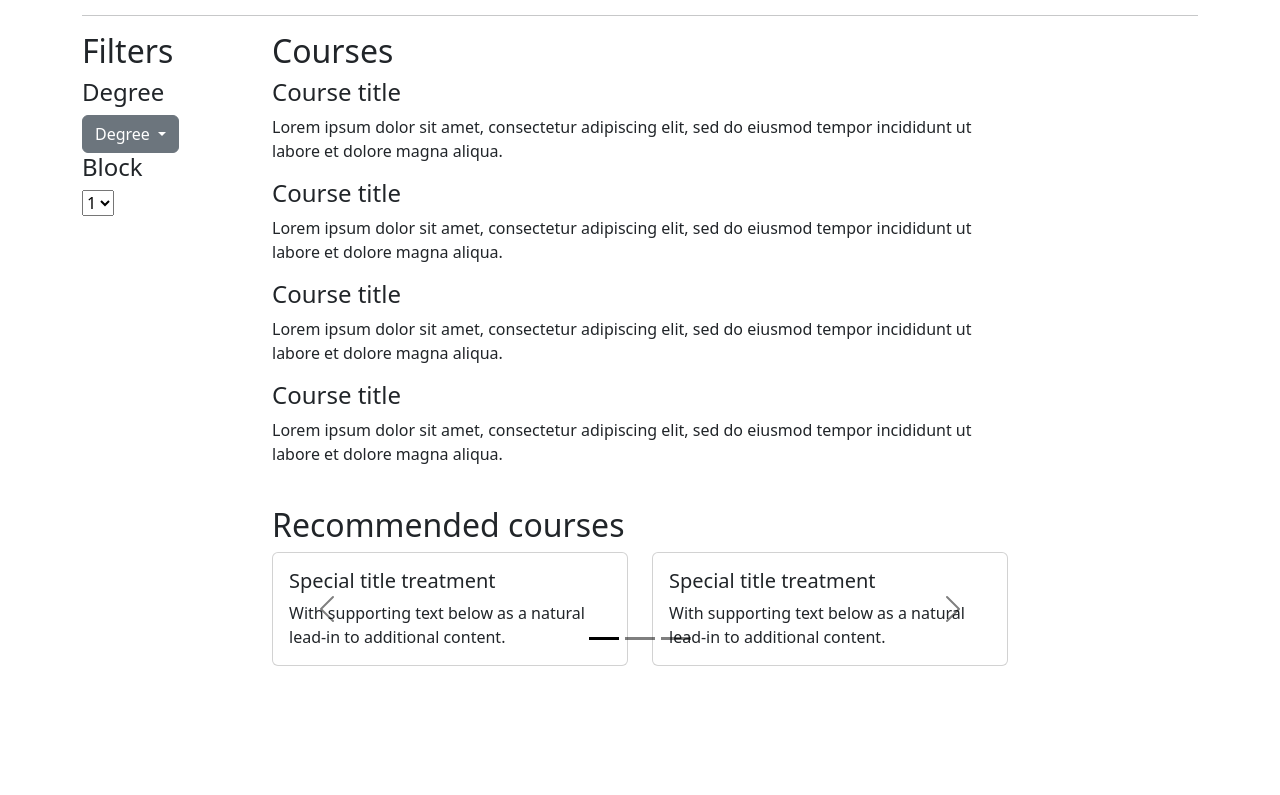
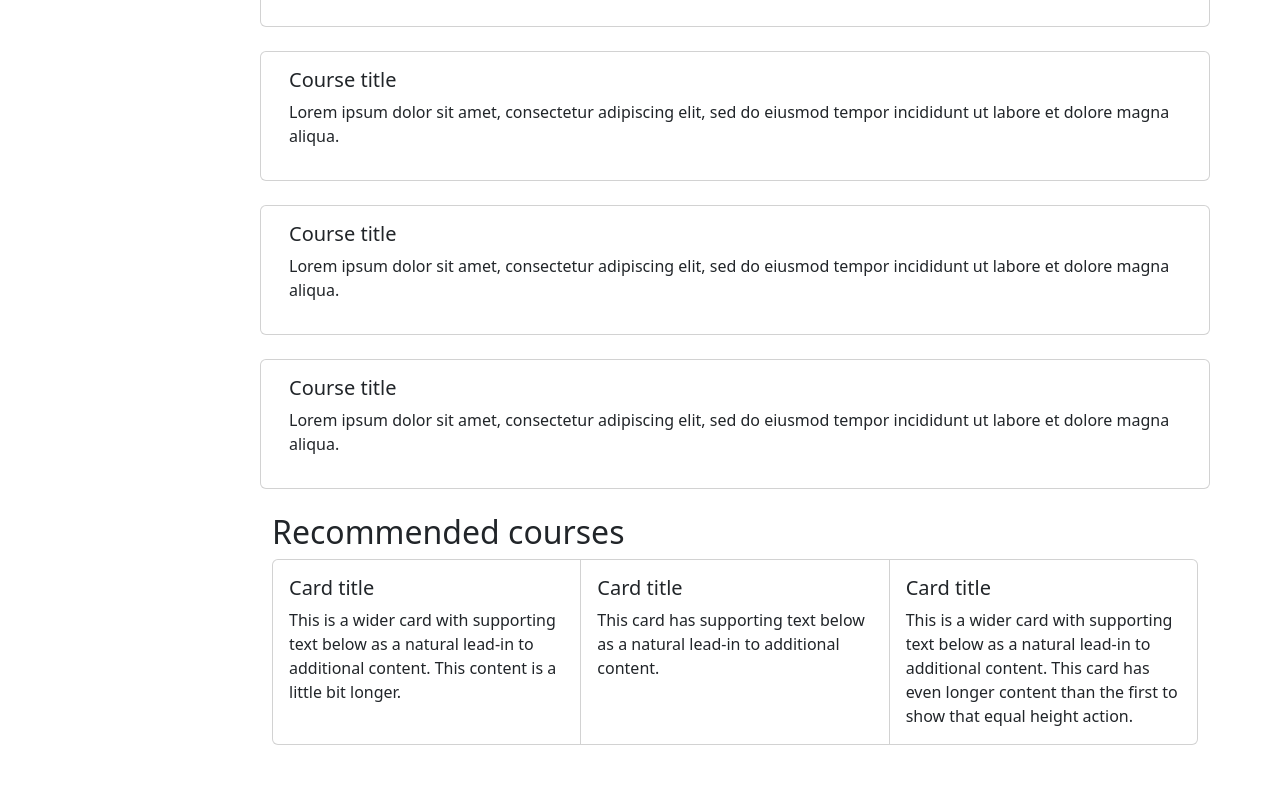
Before and after one commit to KleinJonasUVT/thesis_ma_recsys, a Flask app: page / in a window 1280 px wide. Shown: the part 357-1152 px from the top of the page. Before the commit the page ends 1023 px from the top, so only its background shows below. Run offline with Flask 3, Linux system fonts and the light colour scheme.

Commit message:
updated the style of the webpage

```diff
--- a/templates/home.html
+++ b/templates/home.html
@@ -6,37 +6,30 @@
   <meta name="viewport" content="width=device-width, initial-scale=1">
   <link href="https://cdn.jsdelivr.net/npm/bootstrap@5.3.0/dist/css/bootstrap.min.css" rel="stylesheet">
   <style>
-    #TiU_logo {
-      max-width: 40%;
-    }
-
-    header {
-      text-align: center;
-    }
-
-    .carousel-control-prev-icon,
-    .carousel-control-next-icon,
-    .carousel-indicators {
-      filter: invert(100%) sepia(0%) saturate(0%) hue-rotate(180deg) brightness(100%) contrast(100%);
-    }
-
     body {
-      margin-bottom: 50px; /* Add space at the bottom */
+      margin-top: 50px;
+      margin-bottom: 50px;
     }
   </style>
 </head>
 <body>
 <div class="container">
   <header>
+    <div class="row">
+      <div class="col-2">
+        <img class="img-fluid" id="TiU_logo" src="https://thesismarecsys--kleinjonasuvt.repl.co/static/TiU_logo.png">
+      </div>
+      <div class="col-8">
         <h1>Tilburg University Course Catalogue</h1>
-    <img class="img-fluid" id="TiU_logo" src="https://thesismarecsys--kleinjonasuvt.repl.co/static/TiU_logo.png">
+      </div>
+    </div>
   </header>
   <hr>
+<!--Filter part-->
   <div class="row">
     <div class="col-2">
       <aside>
         <h2>Filters</h2>
-        <h4>Degree</h4>
         <div class="dropdown" data-bs-theme="light">
           <button class="btn btn-secondary dropdown-toggle" type="button" id="dropdownMenuButtonLight" data-bs-toggle="dropdown" aria-expanded="false">
             Degree
@@ -48,108 +41,83 @@
             <li><a class="dropdown-item" href="#">Pre-master</a></li>
           </ul>
         </div>
-        <h4>Block</h4>
-        <select>
-          <option value="1" selected>1</option>
-          <option value="2">2</option>
-          <option value="3">3</option>
-          <option value="4">4</option>
-        </select>
+      <br>
+        <div class="dropdown" data-bs-theme="light">
+          <button class="btn btn-secondary dropdown-toggle" type="button" id="dropdownMenuButtonLight" data-bs-toggle="dropdown" aria-expanded="false">
+            Block
+          </button>
+          <ul class="dropdown-menu" aria-labelledby="dropdownMenuButtonLight">
+            <li><a class="dropdown-item active" href="#">Block 1</a></li>
+            <li><a class="dropdown-item" href="#">Block 2</a></li>
+            <li><a class="dropdown-item" href="#">Block 3</a></li>
+            <li><a class="dropdown-item" href="#">Block 4</a></li>
+          </ul>
+        </div>
       </aside>
     </div>
-    <div class="col-8">
+    <div class="col-10">
       <main>
         <h2>Courses</h2>
-        <h4>Course title</h4>
-        <p>Lorem ipsum dolor sit amet, consectetur adipiscing elit, sed do eiusmod tempor incididunt ut labore et dolore magna aliqua.</p>
-        <h4>Course title</h4>
-        <p>Lorem ipsum dolor sit amet, consectetur adipiscing elit, sed do eiusmod tempor incididunt ut labore et dolore magna aliqua.</p>
-        <h4>Course title</h4>
-        <p>Lorem ipsum dolor sit amet, consectetur adipiscing elit, sed do eiusmod tempor incididunt ut labore et dolore magna aliqua.</p>
-        <h4>Course title</h4>
-        <p>Lorem ipsum dolor sit amet, consectetur adipiscing elit, sed do eiusmod tempor incididunt ut labore et dolore magna aliqua.</p>
-      </main>
-      <br>
-      <recommended>
-        <h2>Recommended courses</h2>
-        <div id="carouselExampleDark" class="carousel slide">
-          <div class="carousel-indicators">
-            <button type="button" data-bs-target="#carouselExampleIndicators" data-bs-slide-to="0" class="active" aria-current="true" aria-label="Slide 1"></button>
-            <button type="button" data-bs-target="#carouselExampleIndicators" data-bs-slide-to="1" aria-label="Slide 2"></button>
-            <button type="button" data-bs-target="#carouselExampleIndicators" data-bs-slide-to="2" aria-label="Slide 3"></button>
-          </div>
-          <div class="carousel-inner">
-            <div class="carousel-item active">
           <div class="row">
-                <div class="col-sm-6 mb-3 mb-sm-0">
             <div class="card">
               <div class="card-body">
-                      <h5 class="card-title">Special title treatment</h5>
-                      <p class="card-text">With supporting text below as a natural lead-in to additional content.</p>
+                <h5>Course title</h5>
+                <p>Lorem ipsum dolor sit amet, consectetur adipiscing elit, sed do eiusmod tempor incididunt ut labore et dolore magna aliqua.</p>
               </div>
             </div>
           </div>
-                <div class="col-sm-6">
+        <br>
+          <div class="row">
             <div class="card">
               <div class="card-body">
-                      <h5 class="card-title">Special title treatment</h5>
-                      <p class="card-text">With supporting text below as a natural lead-in to additional content.</p>
+                <h5>Course title</h5>
+                <p>Lorem ipsum dolor sit amet, consectetur adipiscing elit, sed do eiusmod tempor incididunt ut labore et dolore magna aliqua.</p>
+              </div>
+            </div>
+          </div>
+        <br>
+          <div class="row">
+            <div class="card">
+              <div class="card-body">
+                <h5>Course title</h5>
+                <p>Lorem ipsum dolor sit amet, consectetur adipiscing elit, sed do eiusmod tempor incididunt ut labore et dolore magna aliqua.</p>
+              </div>
+            </div>
+          </div>
+        <br>
+          <div class="row">
+            <div class="card">
+              <div class="card-body">
+                <h5>Course title</h5>
+                <p>Lorem ipsum dolor sit amet, consectetur adipiscing elit, sed do eiusmod tempor incididunt ut labore et dolore magna aliqua.</p>
+              </div>
+            </div>
+          </div>
+        <br>
+        <div class="recommended row">
+          <h2>Recommended courses</h2>
+          <div class="card-group w-100">
+            <div class="card">
+              <div class="card-body">
+                <h5 class="card-title">Card title</h5>
+                <p class="card-text">This is a wider card with supporting text below as a natural lead-in to additional content. This content is a little bit longer.</p>
+              </div>
+            </div>
+            <div class="card">
+              <div class="card-body">
+                <h5 class="card-title">Card title</h5>
+                <p class="card-text">This card has supporting text below as a natural lead-in to additional content.</p>
+              </div>
+            </div>
+            <div class="card">
+              <div class="card-body">
+                <h5 class="card-title">Card title</h5>
+                <p class="card-text">This is a wider card with supporting text below as a natural lead-in to additional content. This card has even longer content than the first to show that equal height action.</p>
               </div>
             </div>
           </div>
         </div>
-            </div>
-            <div class="carousel-item">
-              <div class="row">
-                <div class="col-sm-6 mb-3 mb-sm-0">
-                  <div class="card">
-                    <div class="card-body">
-                      <h5 class="card-title">Special title treatment</h5>
-                      <p class="card-text">With supporting text below as a natural lead-in to additional content.</p>
-                    </div>
-                  </div>
-                </div>
-                <div class="col-sm-6">
-                  <div class="card">
-                    <div class="card-body">
-                      <h5 class="card-title">Special title treatment</h5>
-                      <p class="card-text">With supporting text below as a natural lead-in to additional content.</p>
-                    </div>
-                  </div>
-                </div>
-              </div>
-            </div>
-            <div class="carousel-item">
-              <div class="row">
-                <div class="col-sm-6 mb-3 mb-sm-0">
-                  <div class="card">
-                    <div class="card-body">
-                      <h5 class="card-title">Special title treatment</h5>
-                      <p class="card-text">With supporting text below as a natural lead-in to additional content.</p>
-                    </div>
-                  </div>
-                </div>
-                <div class="col-sm-6">
-                  <div class="card">
-                    <div class="card-body">
-                      <h5 class="card-title">Special title treatment</h5>
-                      <p class="card-text">With supporting text below as a natural lead-in to additional content.</p>
-                    </div>
-                  </div>
-                </div>
-              </div>
-            </div>
-          </div>
-          <button class="carousel-control-prev" type="button" data-bs-target="#carouselExampleDark" data-bs-slide="prev">
-            <span class="carousel-control-prev-icon" aria-hidden="true"></span>
-            <span class="visually-hidden">Previous</span>
-          </button>
-          <button class="carousel-control-next" type="button" data-bs-target="#carouselExampleDark" data-bs-slide="next">
-            <span class="carousel-control-next-icon" aria-hidden="true"></span>
-            <span class="visually-hidden">Next</span>
-          </button>
-        </div>
-      </recommended>
+      </main>
     </div>
   </div>
 </div>
```
Lines whose indentation alone changed are shown as unchanged.
